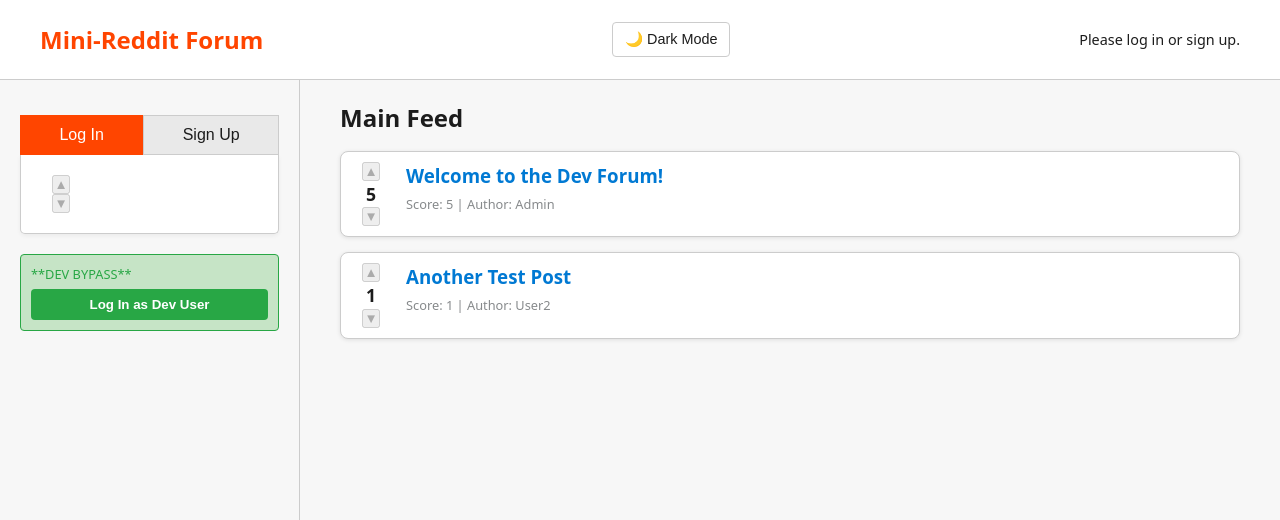
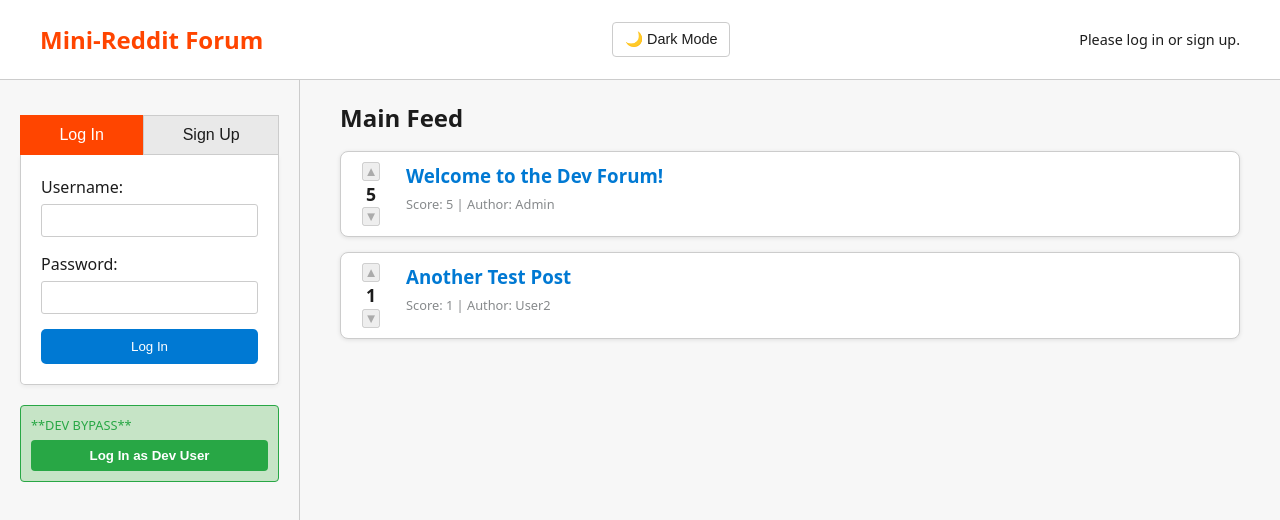
Before and after one commit to Aram04/forum-app, a React app in the folder frontend/: page / in a window 1280 px wide. Shown: the top 520 px of the page. Built offline with nearby package versions, Linux system fonts and the light colour scheme; the HTML template or start-up script is replaced by a standard one.

Commit message:
Fixed login page bug, now can see posts

```diff
--- a/frontend/src/App.jsx
+++ b/frontend/src/App.jsx
@@ -1,6 +1,6 @@
 // forum-app/frontend/src/App.jsx
 
-import React, { useState, useEffect } from 'react';
+import React, { useState, useEffect, useContext } from 'react';
 import { BrowserRouter as Router, Routes, Route, Link } from 'react-router-dom';
 import LoginForm from './components/LoginForm';
 import SignupForm from './components/SignupForm';
@@ -8,7 +8,6 @@ import PostForm from './components/PostForm';
 import VoteController from './components/VoteController';
 import PostDetail from './components/PostDetail';
 import { AuthProvider, AuthContext } from './context/AuthContext';
-import { useContext } from 'react';
 
 
 // IMPORTANT: Replace this with your actual Render URL!
@@ -105,7 +104,8 @@ function App() {
 
 
     // --- AppContent Component to use Context and manage the Header/Sidebar logic ---
-    const AppContent = () => {
+    // 1. AppContent now accepts setView as a prop
+    const AppContent = ({ setView }) => {
         const { user, isDarkMode, setIsDarkMode, setUser } = useContext(AuthContext);
 
         const TEST_USER = {
@@ -160,7 +160,17 @@ function App() {
                     </button>
 
                     {user ? (
-                        <p>Logged in as: <strong>{user.username}</strong> (<a href="#" onClick={() => setUser(null)}>Log Out</a>)</p>
+                        <p>Logged in as: <strong>{user.username}</strong> (
+                            <a
+                                href="#"
+                                onClick={() => {
+                                    setUser(null);
+                                    setView('login'); // 2. Reset view to 'login' on logout
+                                }}
+                            >
+                                Log Out
+                            </a>
+                        )</p>
                     ) : (
                         <p>Please log in or sign up.</p>
                     )}
@@ -182,6 +192,7 @@ function App() {
                     </nav>
 
                     <div className="login-form-container">
+                        {/* Forms appear if user is null AND view state is correct */}
                         {!user && view === 'login' && <LoginForm onLogin={handleLogin} />}
                         {!user && view === 'signup' && <SignupForm onSignup={handleSignup} />}
                     </div>
@@ -247,7 +258,8 @@ function App() {
     return (
         <Router>
             <AuthProvider>
-                <AppContent />
+                {/* 3. Pass setView to the AppContent component */}
+                <AppContent setView={setView} />
             </AuthProvider>
         </Router>
     );
--- a/frontend/src/components/LoginForm.jsx
+++ b/frontend/src/components/LoginForm.jsx
@@ -1,137 +1,82 @@
-// forum-app/frontend/src/components/VoteController.jsx
+// forum-app/frontend/src/components/LoginForm.jsx
+import React, { useState } from 'react';
+// We don't need AuthContext here because handleLogin/handleSignup is passed via props
 
-import React, { useState, useEffect, useContext } from 'react'; // 1. Add useContext
-import { AuthContext } from '../context/AuthContext'; // 2. Import AuthContext
+const API_BASE_URL = "https://forum-app-3nb5.onrender.com"; // Your Render URL
 
-// IMPORTANT: Replace this with your actual Render URL!
-const API_BASE_URL = "https://forum-app-3nb5.onrender.com";
-
-// 3. Remove the 'user' prop from the function signature
-function VoteController({ postId, initialScore, onScoreUpdate }) {
-
-    // 4. Consume the user from context
-    const { user } = useContext(AuthContext);
-
-    // State to track the current score and the user's vote status
-    const [score, setScore] = useState(initialScore);
-    const [userVote, setUserVote] = useState(0); // 1 for upvote, -1 for downvote, 0 for none
+/**
+ * Component for user login.
+ * @param {object} props
+ * @param {function} props.onLogin - Callback function passed from App.jsx/AppContent
+ */
+function LoginForm({ onLogin }) {
+    const [username, setUsername] = useState('');
+    const [password, setPassword] = useState('');
+    const [error, setError] = useState(null);
     const [isLoading, setIsLoading] = useState(false);
 
-    // Effect to reset score if initialScore prop changes (e.g., when viewing post details)
-    useEffect(() => {
-        setScore(initialScore);
-    }, [initialScore]);
-
-
-    // --- Logic to check the user's existing vote on mount ---
-    useEffect(() => {
-        // Only run if a user is logged in
-        if (user) {
-            // NOTE: In a real application, you would make an API call here to
-            // check the vote status for this postId and user.
-            // Example API endpoint: GET /votes/status?post_id={postId}&user_id={user.id}
-
-            // For now, we'll keep it simple and assume no prior vote status check is required.
-            // If you implemented a /votes/status API, the logic would go here:
-            // fetch(...).then(data => setUserVote(data.vote_status))...
-        } else {
-            setUserVote(0); // Reset vote status if user logs out
-        }
-    }, [user, postId]);
-
-
-    // --- Vote Submission Handler ---
-    const handleVote = async (voteType) => { // voteType is 1 (up) or -1 (down)
-
-        if (!user) {
-            alert("You must be logged in to vote.");
-            return;
-        }
-
-        // Prevent rapid voting
-        if (isLoading) return;
+    const handleSubmit = async (e) => {
+        e.preventDefault();
         setIsLoading(true);
-
-        // Determine the actual vote to send (1, -1, or 0 for unvote)
-        let voteValue = voteType;
-        let finalScoreChange = voteType;
-
-        // If the user clicks the same vote button they already clicked (i.e., undo the vote)
-        if (userVote === voteType) {
-            voteValue = 0; // Send 0 to undo the vote
-            finalScoreChange = -voteType; // Score changes in the opposite direction
-        }
-        // If the user is changing their vote (e.g., from +1 to -1)
-        else if (userVote !== 0) {
-            // Changing vote = -userVote (to undo old) + voteType (to apply new)
-            finalScoreChange = -userVote + voteType;
-        }
+        setError(null);
 
         try {
-            const response = await fetch(`${API_BASE_URL}/votes`, {
+            const response = await fetch(`${API_BASE_URL}/auth/login`, {
                 method: 'POST',
                 headers: {
                     'Content-Type': 'application/json',
-                    // 5. Use the user's ID obtained from context for authentication
-                    'X-User-ID': user.id
                 },
-                body: JSON.stringify({
-                    post_id: postId,
-                    // Send the final vote value (1, -1, or 0)
-                    vote_value: voteValue
-                }),
+                body: JSON.stringify({ username, password }),
             });
 
             if (!response.ok) {
                 const errorData = await response.json();
-                throw new Error(errorData.error || 'Failed to submit vote.');
+                throw new Error(errorData.error || 'Login failed.');
             }
 
-            // Success! Update local state
-            const newScore = score + finalScoreChange;
-            setScore(newScore);
-            setUserVote(voteValue); // Set the new vote status
+            const data = await response.json();
 
-            // Propagate the change up to App.jsx to update the main feed post list
-            onScoreUpdate(postId, newScore);
+            // Call the handler function from AppContent, which updates the AuthContext
+            onLogin(data.user, data.token);
 
         } catch (e) {
-            console.error("Voting Error:", e);
-            alert(`Error: ${e.message}`);
+            console.error("Login Error:", e);
+            setError(e.message);
         } finally {
             setIsLoading(false);
         }
     };
 
+    // Check if the form is empty, if so, please restore this JSX:
+    return (
+        <form onSubmit={handleSubmit} className="auth-form">
+            <label htmlFor="login-username">Username:</label>
+            <input
+                id="login-username"
+                type="text"
+                value={username}
+                onChange={(e) => setUsername(e.target.value)}
+                required
+                disabled={isLoading}
+            />
 
-    // Helper function to disable buttons when not logged in
-    const isVoteDisabled = isLoading || !user;
+            <label htmlFor="login-password">Password:</label>
+            <input
+                id="login-password"
+                type="password"
+                value={password}
+                onChange={(e) => setPassword(e.target.value)}
+                required
+                disabled={isLoading}
+            />
 
-    // Determine button styles based on current user vote
-    const upvoteClass = userVote === 1 ? 'voted' : '';
-    const downvoteClass = userVote === -1 ? 'voted' : '';
+            <button type="submit" disabled={isLoading}>
+                {isLoading ? 'Logging In...' : 'Log In'}
+            </button>
 
-    return (
-        <div className="vote-controller">
-            <button
-                className={`upvote-btn ${upvoteClass}`}
-                onClick={() => handleVote(1)}
-                disabled={isVoteDisabled}
-                aria-label="Upvote Post"
-            >
-                ▲
-            </button>
-            <span className="vote-score">{score}</span>
-            <button
-                className={`downvote-btn ${downvoteClass}`}
-                onClick={() => handleVote(-1)}
-                disabled={isVoteDisabled}
-                aria-label="Downvote Post"
-            >
-                ▼
-            </button>
-        </div>
+            {error && <p className="error-message">{error}</p>}
+        </form>
     );
 }
 
-export default VoteController;
+export default LoginForm;
```
